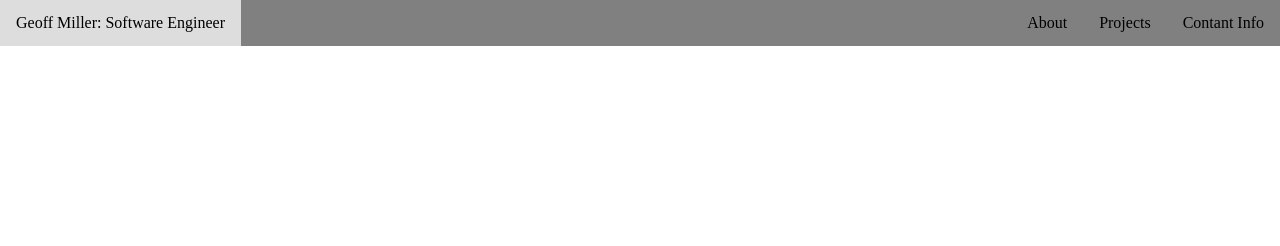
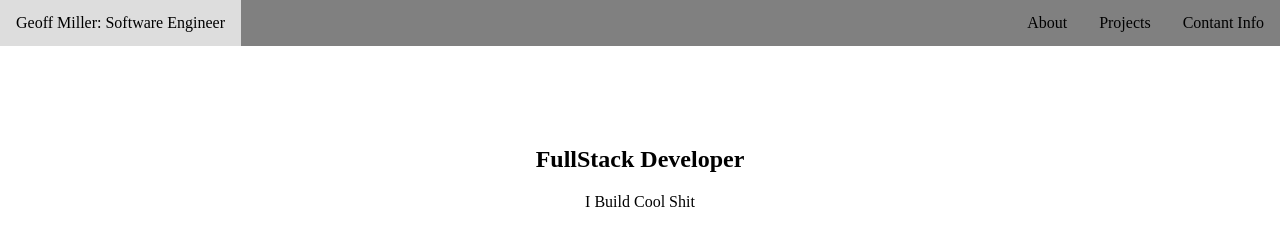
Before and after one commit to gmiller-dev/gmiller-dev.github.io, a plain HTML site: page index.html in a window 1280 px wide. Drawn offline with Linux system fonts and the light colour scheme.

Commit message:
Add landing page

```diff
--- /dev/null
+++ b/common.blocks/landing.css
@@ -0,0 +1,4 @@
+.landing {
+  margin-top: 100px;
+  text-align: center;
+}
--- a/index.html
+++ b/index.html
@@ -7,6 +7,7 @@
   <title>Geoff Mill: Software Engineer</title>
   <link rel="stylesheet" href="./common.blocks/shame.css">
   <link rel="stylesheet" href="./common.blocks/nav-bar.css">
+  <link rel="stylesheet" href="./common.blocks/landing.css">
 </head>
 <body>
   <!-- Nav Bar -->
@@ -17,5 +18,11 @@
     <li class="nav-bar__item nav-bar__item_right"><a  class="nav-bar__link" href="#projects">About</a></li>
   </ul>
 
+  <!-- Landing -->
+  <div class="landing">
+    <h2> FullStack Developer </h2>
+    <p> I Build Cool Shit </p>
+  </div>
+
 </body>
 </html>
```
